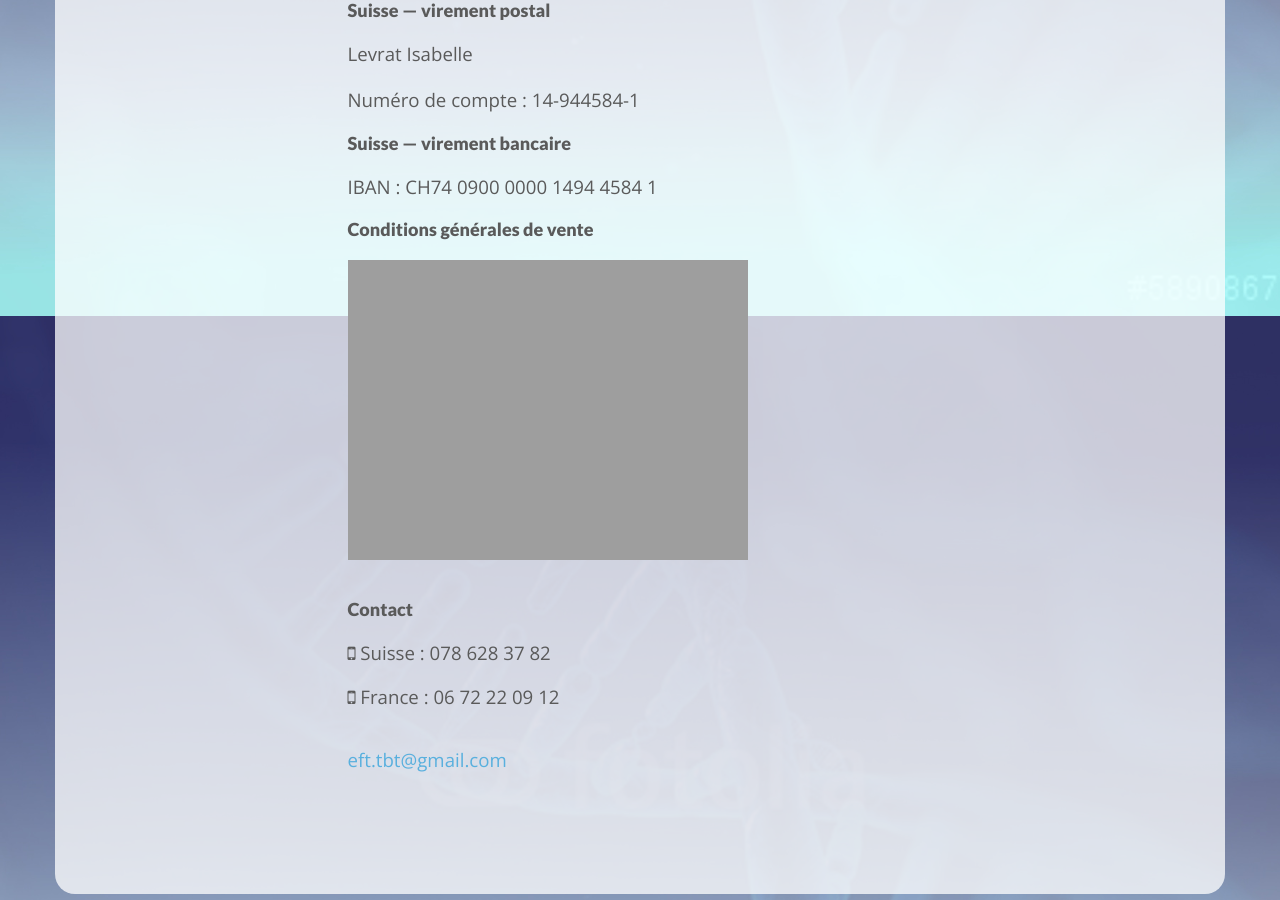
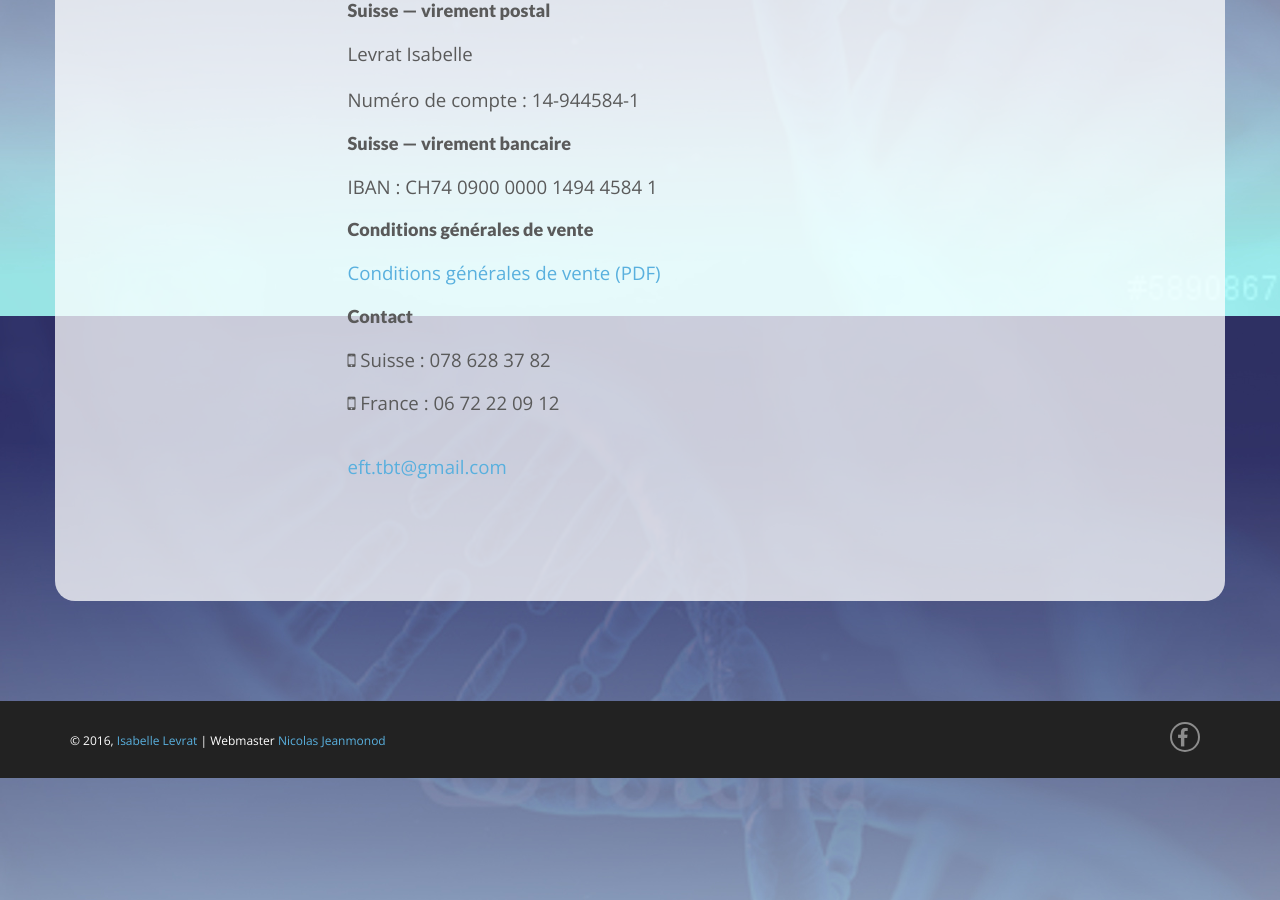
Before and after one commit to efttbthub/eft-tbt-v2, a Jekyll site: the page built from 090-dates.md, in a window 1280 px wide and 900 px high, scrolled down 1484 px. Built offline with Jekyll 4.4.1, drawn with Linux system fonts in a browser that asks for light colours; nearby versions of some CDN libraries; library files that are not in the unit come from our copies; comment, search, counter and statistics services are not loaded.

Commit message:
ajout PDF Chalet Cœur des Aravis

```diff
--- a/090-dates.md
+++ b/090-dates.md
@@ -48,7 +48,7 @@ IBAN : CH74 0900 0000 1494 4584 1
 
 ### Conditions générales de vente
 
-![Conditions générales de vente](http://eft-tbt.com/fichiers/cgv-tbt.pdf)
+[Conditions générales de vente (PDF)](http://eft-tbt.com/fichiers/cgv-tbt.pdf)
 
 
 ### Contact
```
